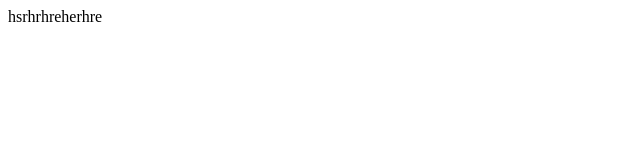
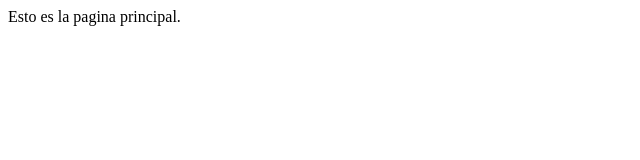
Before and after one commit to juanxoo95/pruebagit, a plain HTML site: page index.html in a window 1280 px wide. Shown: the full height of the page, 0-640 px from the left. Drawn offline with Linux system fonts and the light colour scheme.

Commit message:
prueba second commit

```diff
--- a/index.html
+++ b/index.html
@@ -8,6 +8,6 @@
 </head>
 
 <body>
-hsrhrhreherhre
+Esto es la pagina principal.
 </body>
 </html>
```
Also changed, not shown: pagina2.html (+1 -1 lines).
